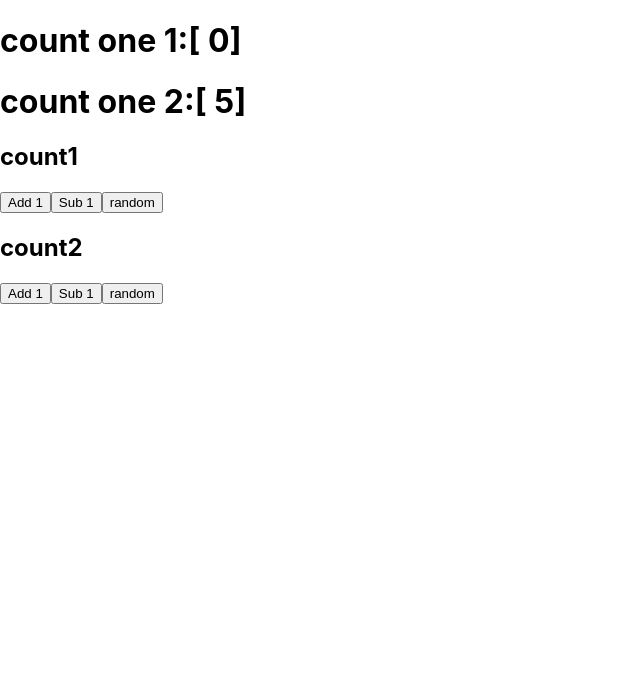
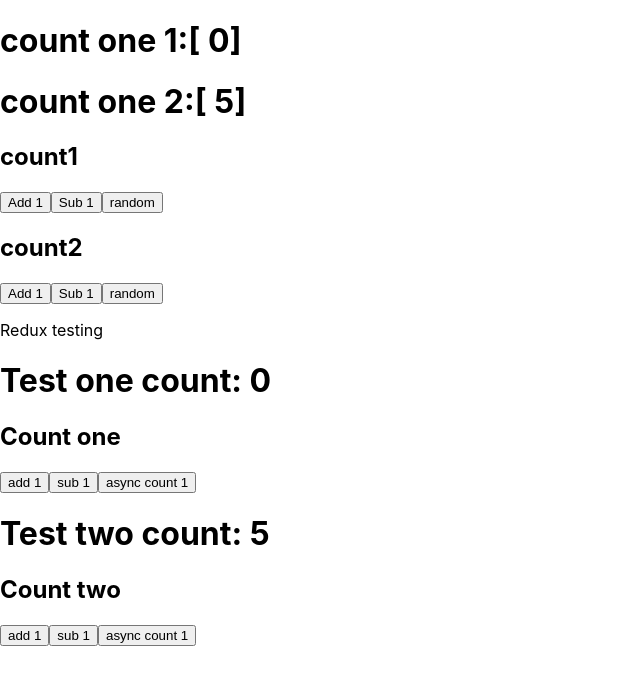
Before and after one commit to igoris12/study-react, a React (Create React App) app: page / in a window 1280 px wide. Shown: the top 684 px of the page, without its empty margins (0-640 px from the left). Built offline with nearby package versions, Linux system fonts and the light colour scheme.

Commit message:
all working good

```diff
--- a/src/App.js
+++ b/src/App.js
@@ -1,6 +1,8 @@
 
 import { useSelector, useDispatch } from 'react-redux';
 import { bindActionCreators } from 'redux';
+import CountOneAndTwoTest from './components/CountOneAndTwoTest';
+
 import { actionCreators, actionCreators2 } from './redux/index';
 function App() {
   const count = useSelector(state => state.count);
@@ -27,6 +29,8 @@ function App() {
         <button onClick={() => subOne2()}>Sub 1</button>
         <button onClick={() => async2()} >random</button>
       </div>
+      <p>Redux testing </p>
+      <CountOneAndTwoTest />
     </div>
   );
 }
--- /dev/null
+++ b/src/components/CountOneAndTwoTest.jsx
@@ -0,0 +1,45 @@
+import React from 'react';
+import { useSelector, useDispatch } from 'react-redux';
+import { bindActionCreators } from 'redux';
+import { actionCreators, actionCreators2 } from '../redux/index';
+
+const CountOneAndTwoTest = () => {
+  const state = useSelector((state) => state);
+  const pispatch = useDispatch();
+
+  const { addOne, subOne, ASYNC } = bindActionCreators(
+    actionCreators,
+    pispatch
+  );
+
+  const { addOne2, subOne2, async2 } = bindActionCreators(
+    actionCreators2,
+    pispatch
+  );
+
+  return (
+    <div>
+      <div>
+        <h1>Test one count: {state.count} </h1>
+        <div>
+          <h2>Count one</h2>
+          <button onClick={() => addOne()}>add 1</button>
+          <button onClick={() => subOne()}>sub 1</button>
+          <button onClick={() => ASYNC()}>async count 1</button>
+        </div>
+      </div>
+
+      <div>
+        <h1>Test two count: {state.count2}</h1>
+        <div>
+          <h2>Count two</h2>
+          <button onClick={() => addOne2()}>add 1</button>
+          <button onClick={() => subOne2()}>sub 1</button>
+          <button onClick={() => async2()}>async count 1</button>
+        </div>
+      </div>
+    </div>
+  );
+};
+
+export default CountOneAndTwoTest;
```
Also changed, not shown: src/redux/index.js (line endings or trailing spaces).
